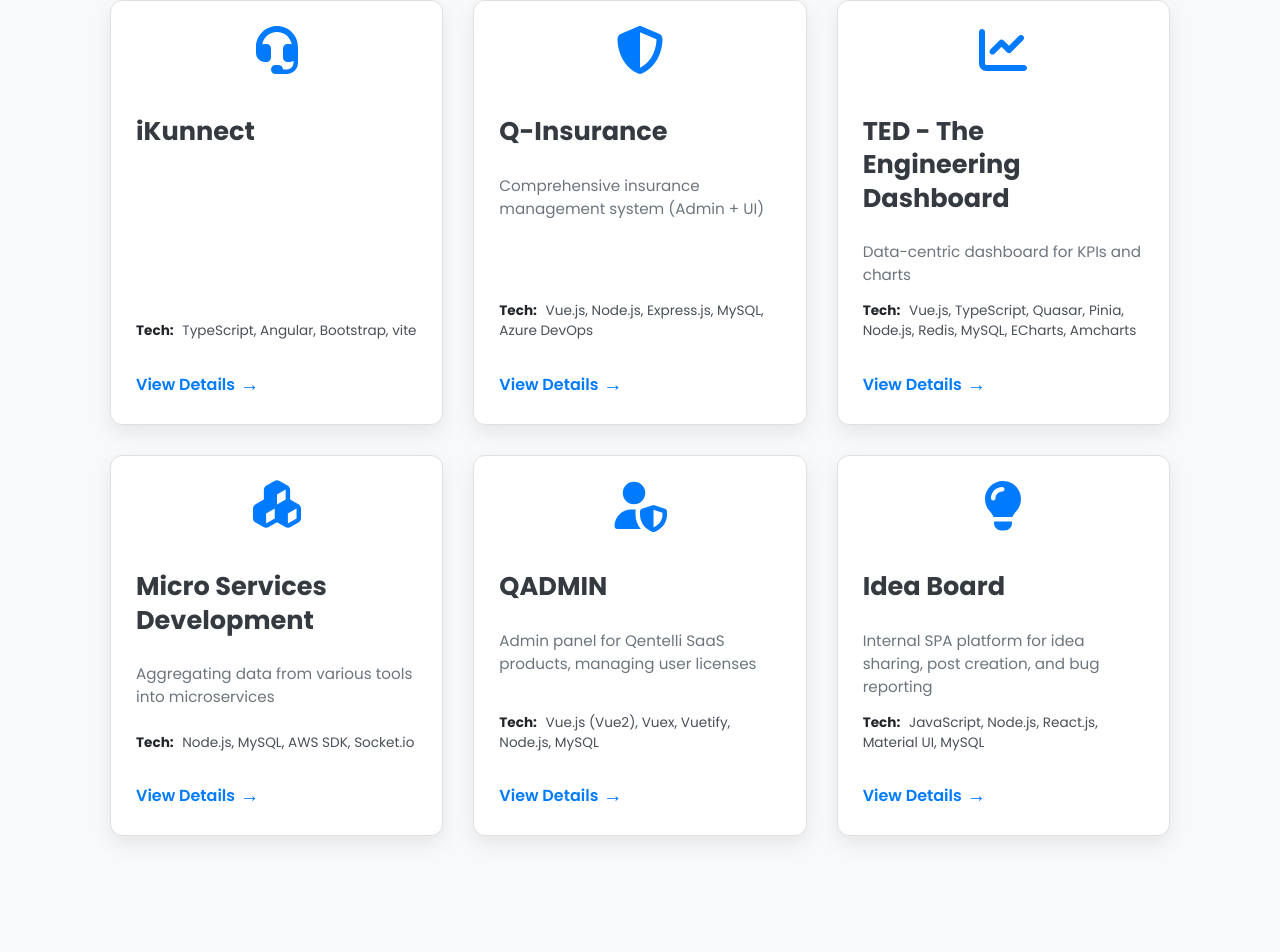
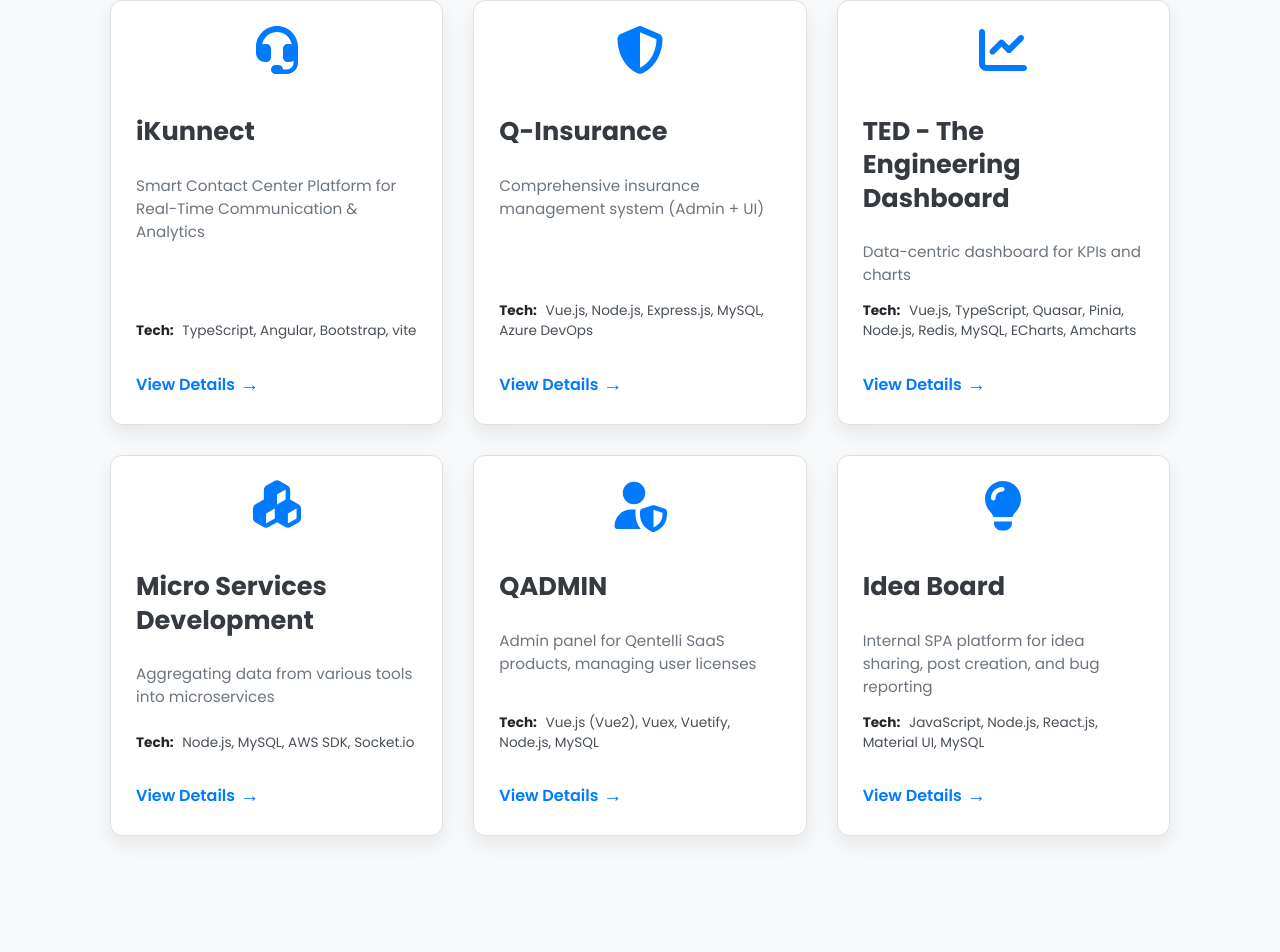
Before and after one commit to venkatanarendra16b5/venkatanarendraportfolio, a Vue app: page / in a window 1280 px wide. Shown: the part 1115-2067 px from the top of the page. Built offline with nearby package versions, Linux system fonts and the light colour scheme.

Commit message:
changesaddon

```diff
--- a/src/components/Projects.vue
+++ b/src/components/Projects.vue
@@ -37,7 +37,7 @@ const projects = [
   {
     id:'ikunnect',
     title:'iKunnect',
-    tagline:'',
+    tagline:'Smart Contact Center Platform for Real-Time Communication & Analytics',
     client: 'Kunnect',
     environment:['TypeScript','Angular','Bootstrap','vite'],
     description: 'iKunnect is a cloud-based contact center solution designed to streamline inbound/outbound call management, campaign handling, and real-time analytics for BPOs, customer service teams, and sales-driven organizations. It provides both agent and admin web portals, integrating telephony with robust backend systems and multilingual support',
```
